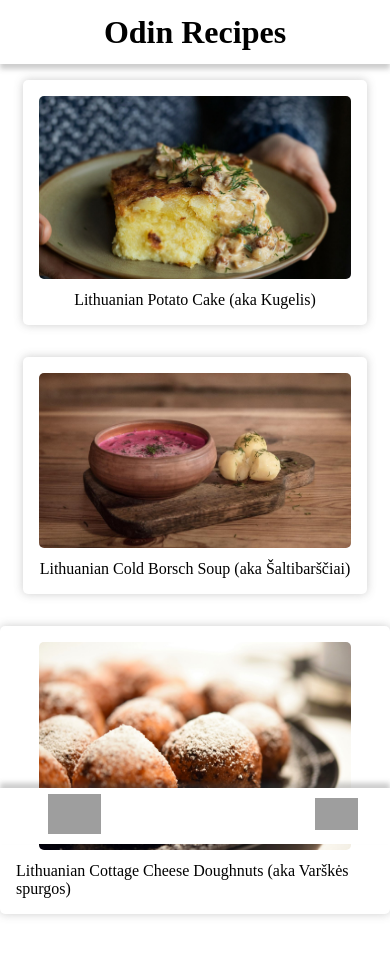
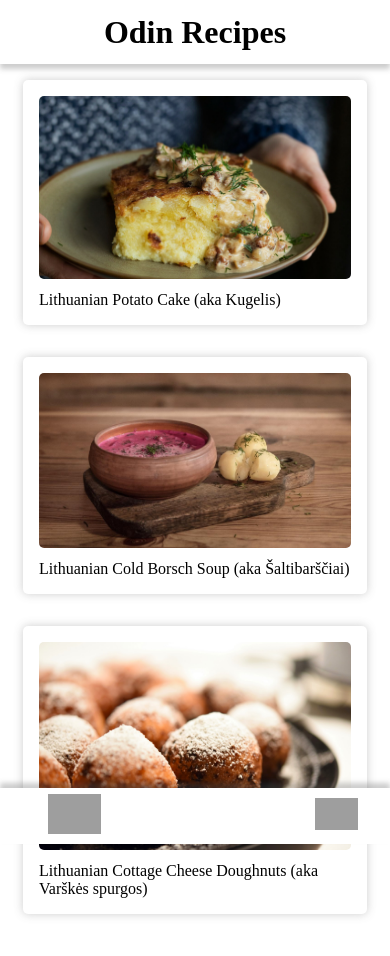
Before and after one commit to paulauskas-linas/TOP_odin_recipes, a plain HTML site: page index.html in a window 390 px wide. Drawn offline with Linux system fonts and the light colour scheme; grey boxes are pictures that could not be loaded; a web font is replaced by a local one.

Commit message:
Fix links on recipe tiles and text overflow

```diff
--- a/css/main.css
+++ b/css/main.css
@@ -104,6 +104,7 @@ main {
 }
 .recipe-tile-txt {
     margin-top: 0.5rem;
+
 }
 .recipe-tile-txt:hover {
     color: gray;
@@ -130,7 +131,7 @@ main {
     footer span {
         display: none;
     }
-    .recipe-tile-img {
+    .recipe-tile-img, .recipe-tile-txt {
         width: 80vw;
     }
 }
--- a/index.html
+++ b/index.html
@@ -18,11 +18,11 @@
         </div>
         <div class="recipe-tile-group" >
             <a href="./recipes/saltibarsciai.html"><img class="recipe-tile-img" src="./images/saltibarsciai.jpeg" alt="a ceramic pot with pink soup and boiled potatoes on the side"></a>
-            <span class="recipe-tile-txt"><a href="./recipes/kugelis.html">Lithuanian Cold Borsch Soup (aka Šaltibarščiai)</a></span>
+            <span class="recipe-tile-txt"><a href="./recipes/saltibarsciai.html">Lithuanian Cold Borsch Soup (aka Šaltibarščiai)</a></span>
         </div>
         <div class="recipe-tile-group" >
             <a href="./recipes/spurgos.html"><img class="recipe-tile-img" src="./images/spurgos.jpeg" alt="several round doughnuts on the plate covered with sugar powder"></a>
-            <span class="recipe-tile-txt"><a href="./recipes/kugelis.html">Lithuanian Cottage Cheese Doughnuts (aka Varškės spurgos)</a></span>
+            <span class="recipe-tile-txt"><a href="./recipes/spurgos.html">Lithuanian Cottage Cheese Doughnuts (aka Varškės spurgos)</a></span>
         </div>
     </main>
     <footer>
```
